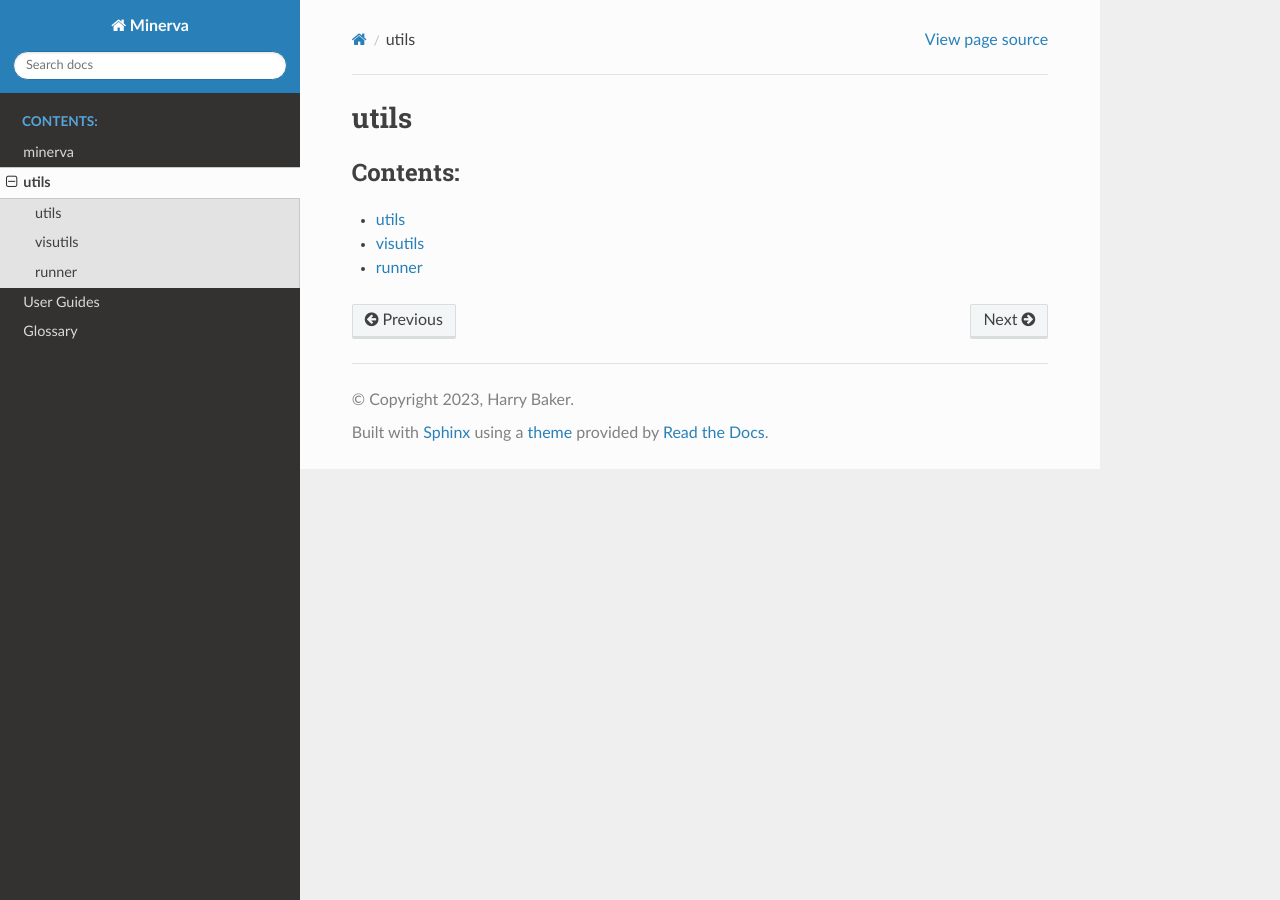
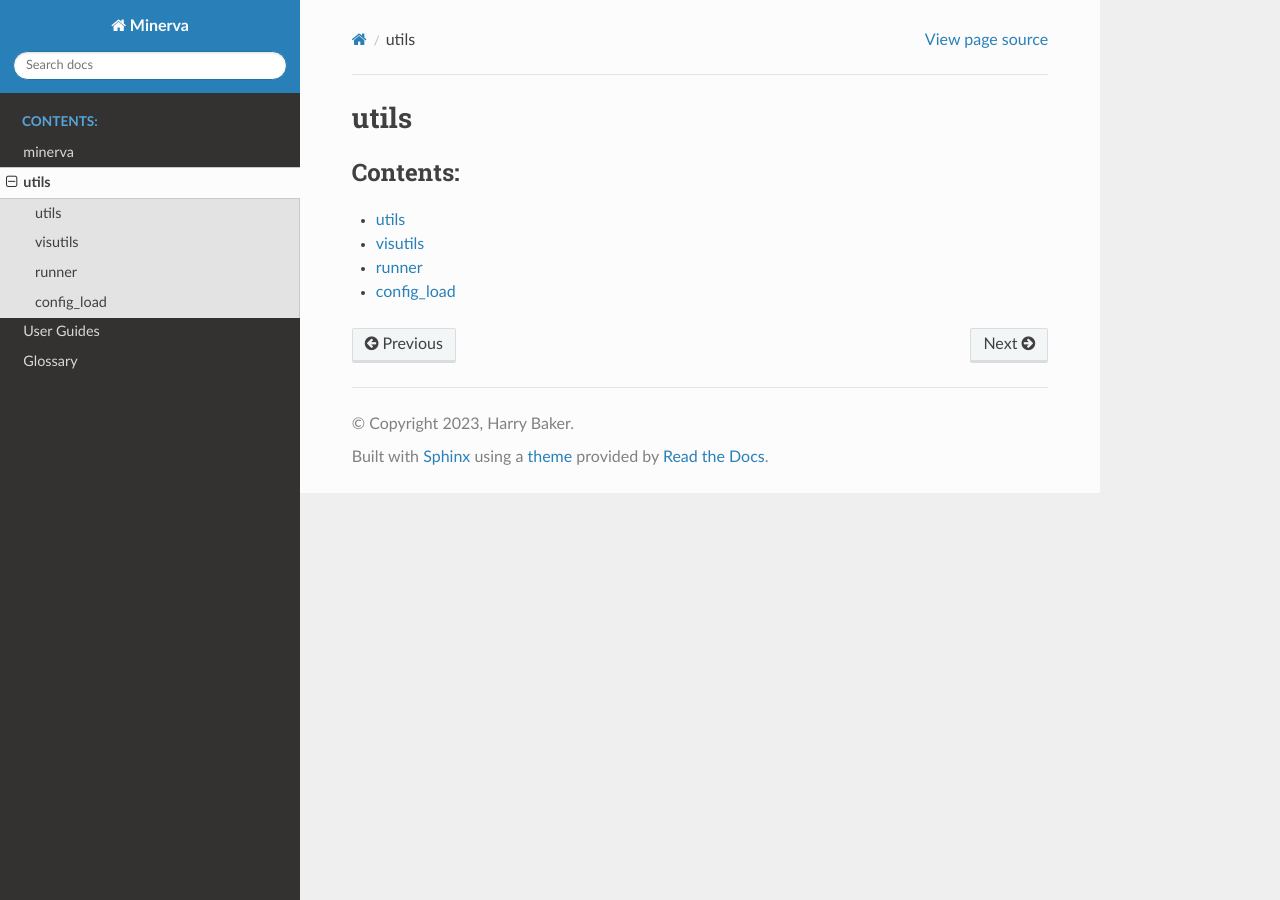
Before and after one commit to Pale-Blue-Dot-97/Minerva, a Sphinx documentation site: the page built from docs/source/utils/index.rst, in a window 1280 px wide. Built offline with Sphinx 7.4.7 and the Read the Docs theme 2.0.0, drawn with Linux system fonts in a browser that asks for light colours.

Commit message:
Added missing docs for `config_load`

```diff
--- /dev/null
+++ b/docs/source/utils/config_load.rst
@@ -0,0 +1,4 @@
+config_load
+===========
+.. automodule:: utils.config_load
+   :members:
--- a/docs/source/utils/index.rst
+++ b/docs/source/utils/index.rst
@@ -8,3 +8,4 @@ utils
    utils
    visutils
    runner
+   config_load
```
